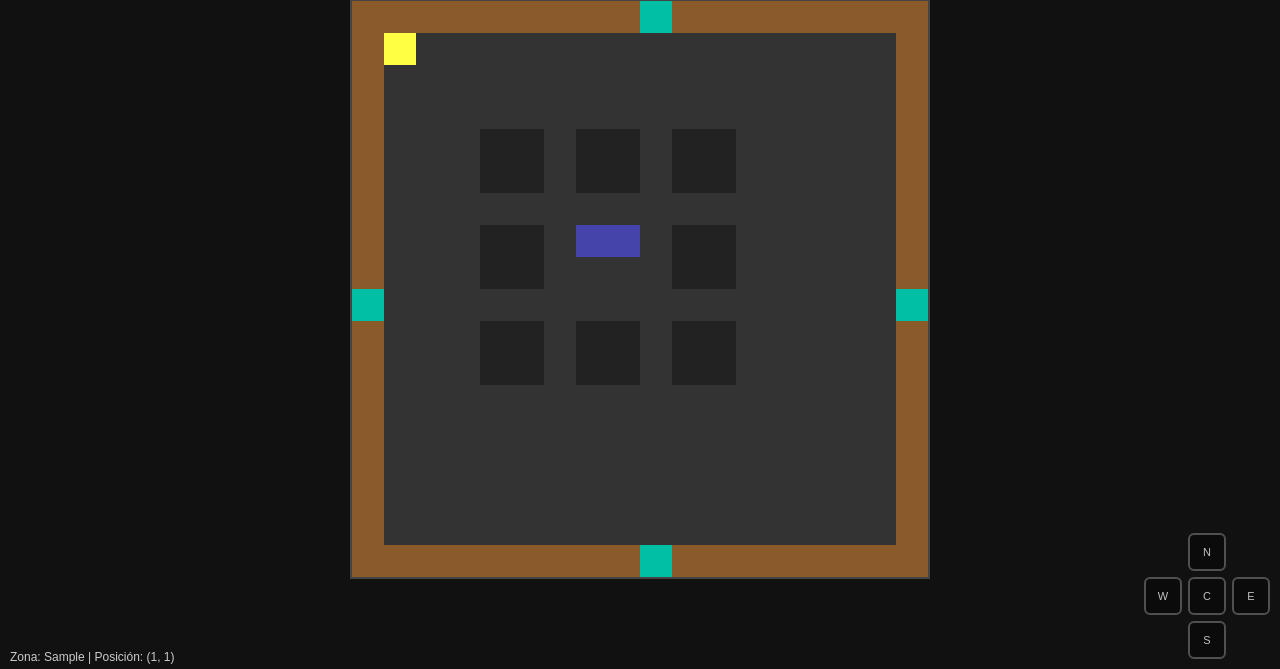
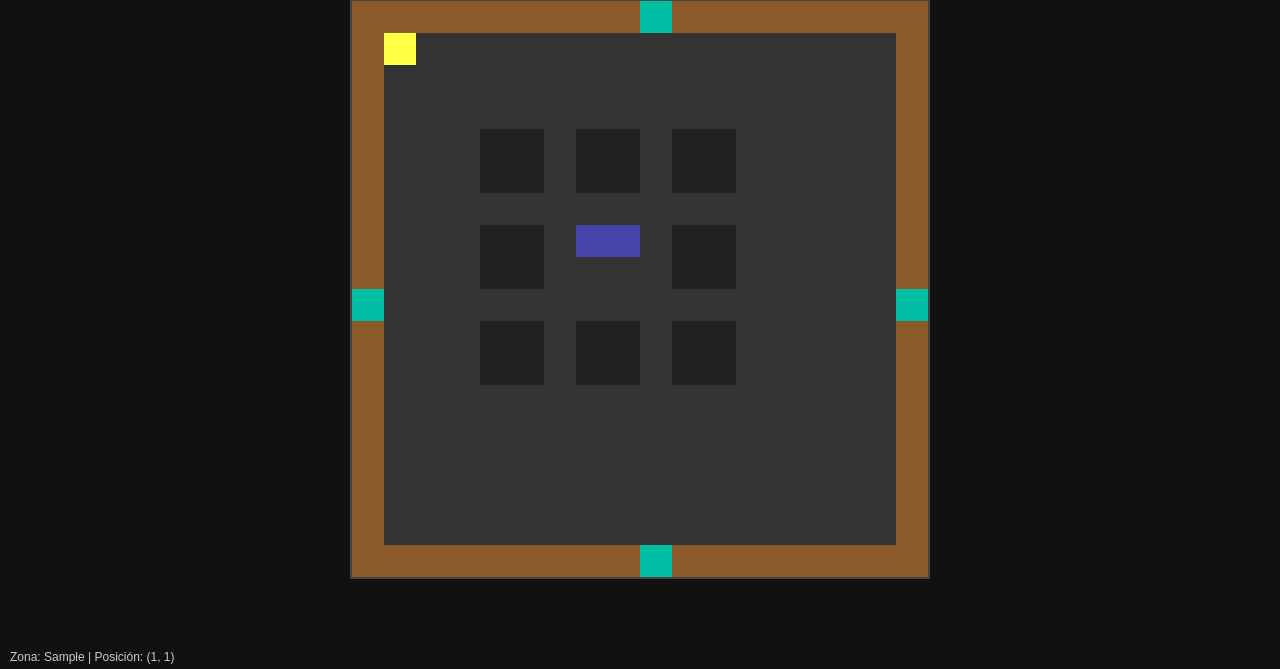
Before and after one commit to Nmcp1/rpgcosa, a Django app: page /api/game/world/ in a window 1280 px wide. Shown: the part 131-800 px from the top of the page. Run offline with Django 5.2, Linux system fonts and the light colour scheme; a user stored in the database is signed in; tables that the repository leaves empty hold one stand-in row (values such as "Sample post"); grey boxes marked "Sample" are stand-in pictures; parts of the project's set-up code (start-up, migrations or seed data) failed here and were passed over.

Commit message:
+fuera minimap

```diff
--- a/game/templates/world.html
+++ b/game/templates/world.html
@@ -34,21 +34,6 @@
 
     .position-label{ position:fixed; bottom:5px; left:10px; font-size:12px; color:#ccc; z-index:10; }
 
-    /* Mini-mapa (cruz 3x3, usamos solo 5 celdas) */
-    .minimap{
-      position:fixed;
-      right:10px;
-      bottom:10px;
-      width:126px;
-      height:126px;
-      display:grid;
-      grid-template-columns:repeat(3, 1fr);
-      grid-template-rows:repeat(3, 1fr);
-      gap:6px;
-      z-index:10;
-      opacity:0.95;
-      pointer-events:none;
-    }
     .mini-cell{
       border:2px solid #555;
       background:rgba(0,0,0,0.35);
@@ -113,21 +98,6 @@
 </div>
 
 <div class="position-label" id="position-label">Posición: (0, 0)</div>
-
-<!-- Mini-mapa cruz -->
-<div class="minimap" id="minimap">
-  <div class="mini-cell empty"></div>
-  <div class="mini-cell" data-zone="north">N</div>
-  <div class="mini-cell empty"></div>
-
-  <div class="mini-cell" data-zone="west">W</div>
-  <div class="mini-cell" data-zone="center">C</div>
-  <div class="mini-cell" data-zone="east">E</div>
-
-  <div class="mini-cell empty"></div>
-  <div class="mini-cell" data-zone="south">S</div>
-  <div class="mini-cell empty"></div>
-</div>
 
 <script>
 /* ====== MAPA DINÁMICO ====== */
@@ -239,15 +209,6 @@ function updateHudXP() {
 }
 updateHudXP();
 
-/* ====== MINI MAP ====== */
-function updateMiniMap(zone) {
-  document.querySelectorAll("#minimap .mini-cell").forEach(el => {
-    const z = el.getAttribute("data-zone");
-    if (!z) return;
-    el.classList.toggle("active", z === zone);
-  });
-}
-updateMiniMap(currentZone);
 
 /* ====== OTROS JUGADORES ====== */
 let otherPlayers = [];
@@ -400,7 +361,6 @@ function syncMoveWithServer() {
     if (typeof data.zone === "string") {
       currentZone = data.zone;
       hudZone.textContent = currentZone;
-      updateMiniMap(currentZone);
     }
 
     if (data.character) {
```
